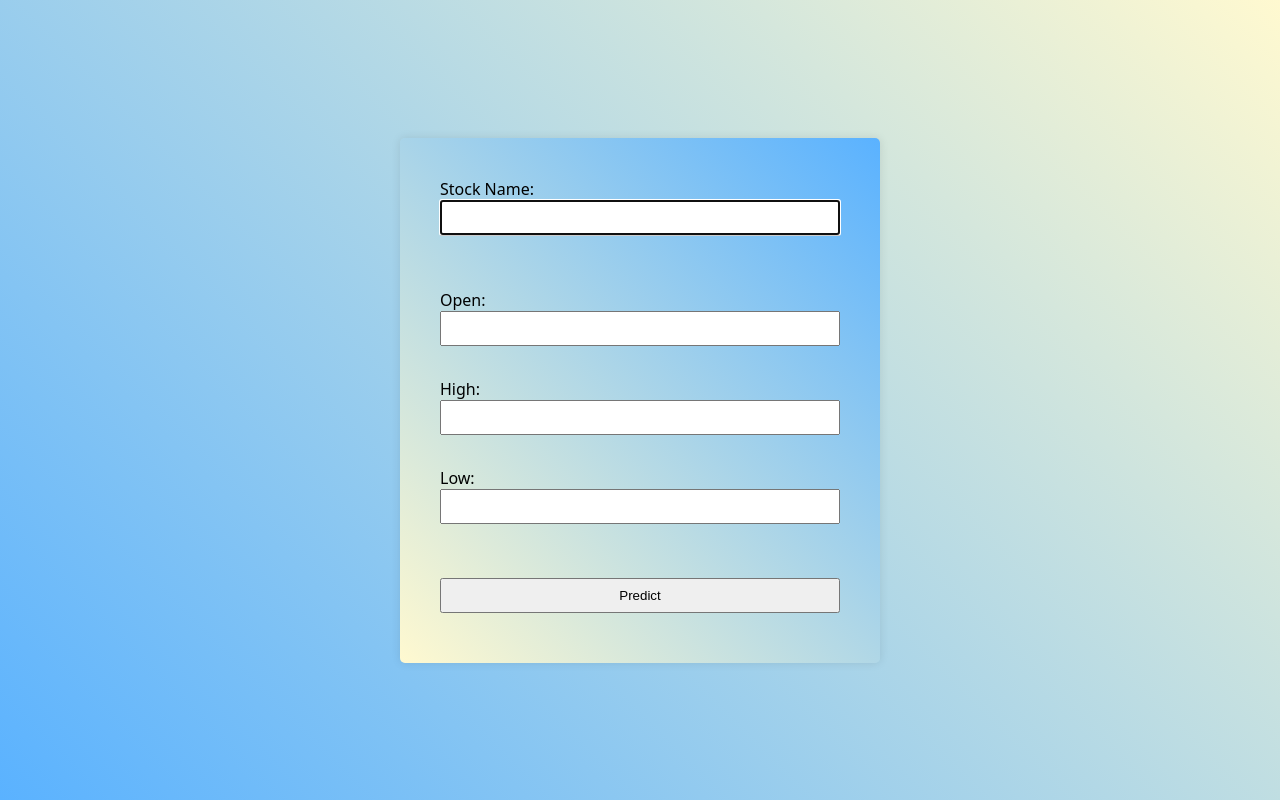
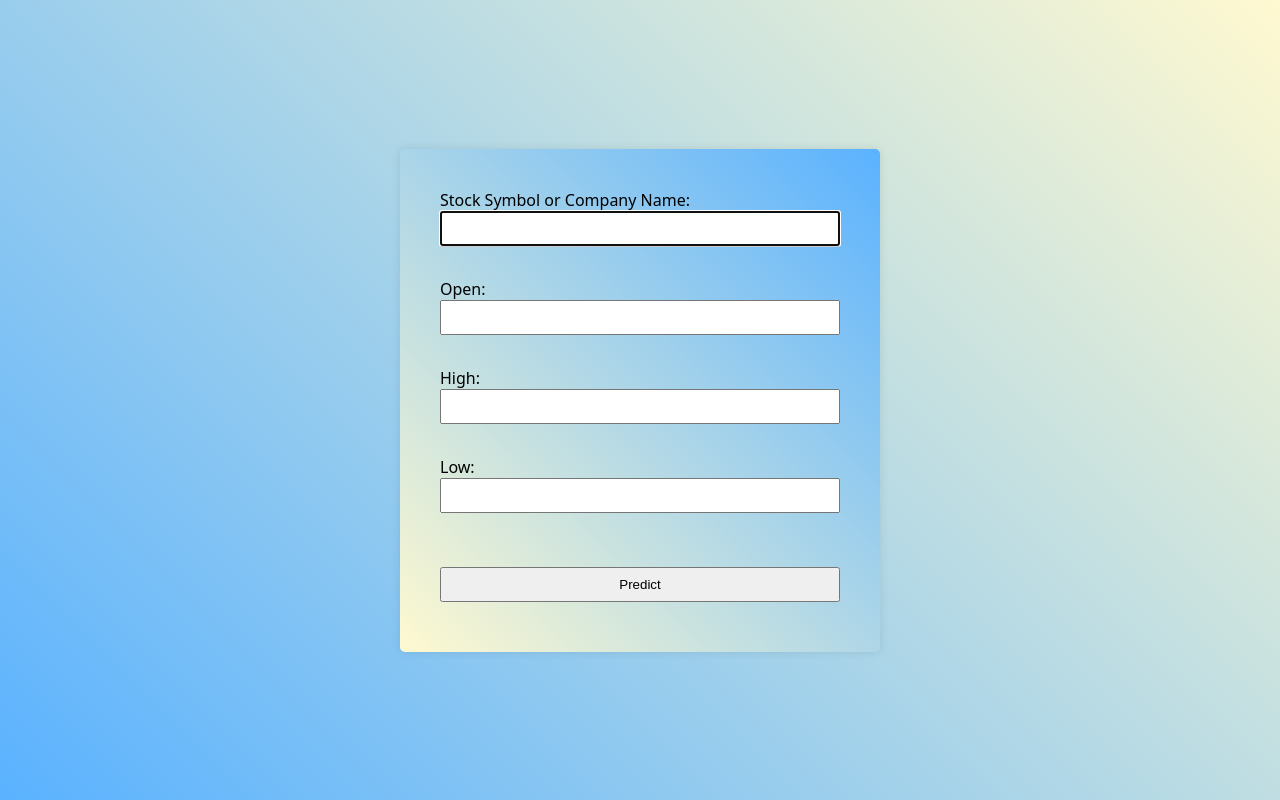
Before and after one commit to rohit-singh-git/Predictor, a FastAPI app: page / in a window 1280 px wide. Run offline with FastAPI, Linux system fonts and the light colour scheme; parts of the project's set-up code (start-up, migrations or seed data) failed here and were passed over.

Commit message:
autocomplete cached

```diff
--- a/main.py
+++ b/main.py
@@ -1,8 +1,7 @@
-from fastapi import FastAPI, Form, Request, Query
+from fastapi import FastAPI, Form, Request, Query, HTTPException
 from fastapi.responses import HTMLResponse, JSONResponse
 from fastapi.staticfiles import StaticFiles
 from fastapi.templating import Jinja2Templates
-
 import model
 
 app = FastAPI()
@@ -14,22 +13,37 @@ app.mount("/static", StaticFiles(directory="static"), name="static")
 templates = Jinja2Templates(directory="templates")
 
 
+@app.on_event("startup")
+async def startup_event():
+    await model.cache_stock_info()
+
+
 # Define routes
 @app.get("/", response_class=HTMLResponse)
-def get_basic_form(request: Request):
+async def get_basic_form(request: Request):
     return templates.TemplateResponse("index.html", {"request": request})
 
 
 @app.post("/", response_class=HTMLResponse)
-def submit_form(request: Request, open: float = Form(...), high: float = Form(...), low: float = Form(...),
-                nse_symbol: str = Form(...)):
-    model.train_model(nse_symbol)
-    pred = model.predict(open, high, low)
+async def submit_form(request: Request, open: float = Form(...), high: float = Form(...), low: float = Form(...),
+                      nse_symbol: str = Form(...)):
+    try:
+        stock_symbol = None
+        for stock in model.stock_info_cache:
+            if nse_symbol.lower() in stock["symbol"].lower() or nse_symbol.lower() in stock["name"].lower():
+                stock_symbol = stock["symbol"]
+                break
+        if not stock_symbol:
+            raise ValueError("Stock not found.")
+        await model.train_model(nse_symbol)
+        pred = model.predict(open, high, low)
+    except ValueError as e:
+        raise HTTPException(status_code=400, detail=str(e))
     return templates.TemplateResponse("index.html", {"request": request, "pred": pred})
 
-# Dummy list of stock names for demonstration purposes
-stock_names = ["AAPL", "GOOGL", "MSFT", "AMZN", "TSLA", "FB", "NFLX", "NVDA", "PYPL", "INTC"]
+
 @app.get("/autocomplete")
-async def autocomplete_stock_names(query: str = Query(None, min_length=1)):
-    matched_names = [name for name in stock_names if query.lower() in name.lower()]
+async def autocomplete_stock_names(query: str = Query(..., min_length=1)):
+    matched_names = [stock for stock in model.stock_info_cache if
+                     query.lower() in stock["symbol"].lower() or query.lower() in stock["name"].lower()]
     return JSONResponse(content=matched_names)
--- a/model.py
+++ b/model.py
@@ -1,25 +1,42 @@
-from time import sleep
-
 import yfinance as yf
+from sklearn.exceptions import NotFittedError
 from sklearn.model_selection import train_test_split
 from sklearn.linear_model import LinearRegression
 from sklearn.tree import DecisionTreeRegressor
+import pandas as pd
+import asyncio
 
 lr_model = LinearRegression()
 dtr_model = DecisionTreeRegressor()
 
-
-# stock_name = 'reliance.ns'
+data = pd.read_csv("Stock_names.csv")
+symbols = data["SYMBOL"].tolist()
+stock_info_cache = []
 
 
-def train_model(stock_name):
-    rel = yf.Ticker(f'{stock_name}.ns')
+async def fetch_stock_info(symbol):
+    ticker = yf.Ticker(f"{symbol}.ns")
+    info = ticker.info
+    return {
+        "symbol": symbol,
+        "name": info.get("longName", "")
+    }
 
-    hist = rel.history("max")
+
+async def cache_stock_info():
+    global stock_info_cache
+    stock_info_cache = await asyncio.gather(*(fetch_stock_info(symbol) for symbol in symbols))
+
+
+async def train_model(stock_name):
+    data = yf.Ticker(f'{stock_name}.ns')
+
+    hist = data.history("max")
+    if hist.empty:
+        raise ValueError(f"No data found for ticker: {stock_name}")
 
     X = hist[["Open", "High", "Low"]]
     y = hist["Close"]
-    sleep(1)
 
     X_train, X_test, y_train, y_test = train_test_split(X, y, test_size=0.2, train_size=0.8, random_state=1)
 
@@ -28,8 +45,21 @@ def train_model(stock_name):
 
 
 def predict(open, high, low):
-    lr = lr_model.predict([[open, high, low]])
-    dtr = dtr_model.predict([[open, high, low]])
-    # predicion_result = float(lr[0] + dtr[0]) / 2
-    # predicion_result = "{:.3f}".format(predicion_result)
+    try:
+        lr = lr_model.predict([[open, high, low]])
+        dtr = dtr_model.predict([[open, high, low]])
+
+    except NotFittedError:
+        raise ValueError("Models are not trained yet. Please train the models before predicting.")
+
     return lr[0], dtr[0]
+
+# def get_stock_list():
+#     for symbol in symbols:
+#         ticker = yf.Ticker(f"{symbol}.ns")
+#         info = ticker.info
+#         stock_info.append({
+#             "symbol": symbol,
+#             "name": info.get("longName", "")
+#         })
+#     return stock_info
--- a/templates/index.html
+++ b/templates/index.html
@@ -11,16 +11,16 @@
 <body>
     <form method="POST" id="prediction-form">
         <div class="autocomplete">
-            <label for="nse_symbol">Stock Name:</label>
+            <label for="nse_symbol">Stock Symbol or Company Name:</label>
             <input type="text" id="nse_symbol" name="nse_symbol" required>
             <div id="autocomplete-list" class="autocomplete-items"></div>
-        </div><br><br>
+        </div><br>
         <label for="open_value">Open:</label>
-        <input type="text" id="open_value" name="open" required><br>
+        <input type="number" step="0.01" id="open_value" name="open" required><br>
         <label for="high_value">High:</label>
-        <input type="text" id="high_value" name="high" required><br>
+        <input type="number" step="0.01" id="high_value" name="high" required><br>
         <label for="low_value">Low:</label>
-        <input type="text" id="low_value" name="low" required><br><br>
+        <input type="number" step="0.01" id="low_value" name="low" required><br><br>
         <input type="submit" value="Predict" id="submit">
         <div id="prediction-result"></div>
             {% if pred %}
@@ -42,10 +42,10 @@
                 autocompleteList.innerHTML = '';
                 data.forEach(item => {
                     const option = document.createElement('div');
-                    option.textContent = item;
+                    option.textContent = `${item.symbol} - ${item.name}`;
                     option.classList.add('autocomplete-item');
                     option.addEventListener('click', function () {
-                        inputField.value = item;
+                        inputField.value = item.symbol;
                         autocompleteList.innerHTML = '';
                     });
                     autocompleteList.appendChild(option);
```
Lines whose indentation alone changed are shown as unchanged.
